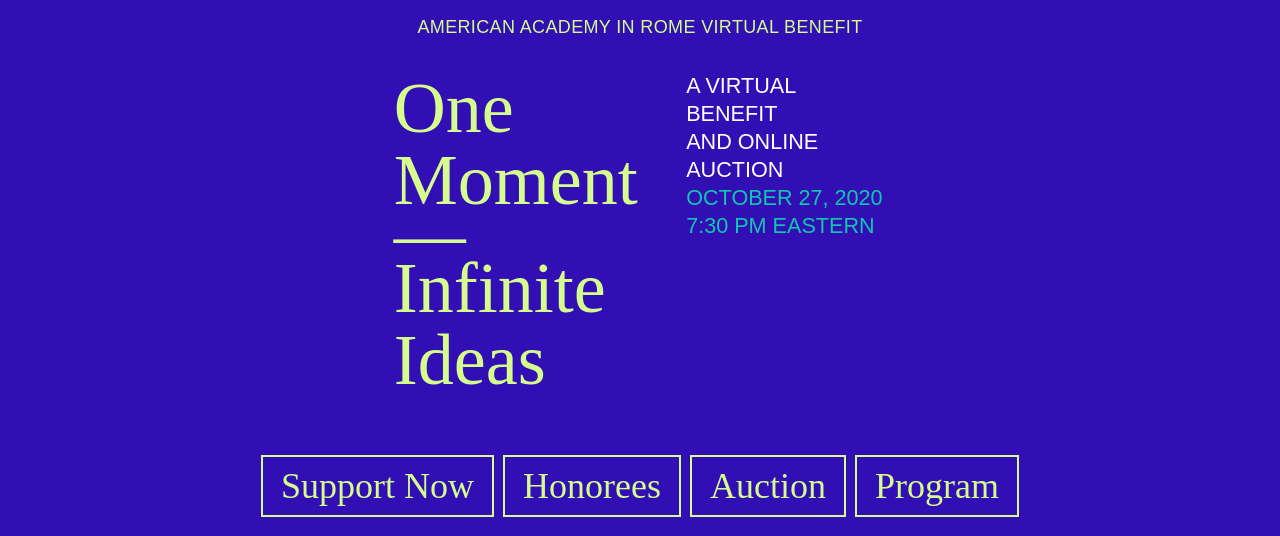
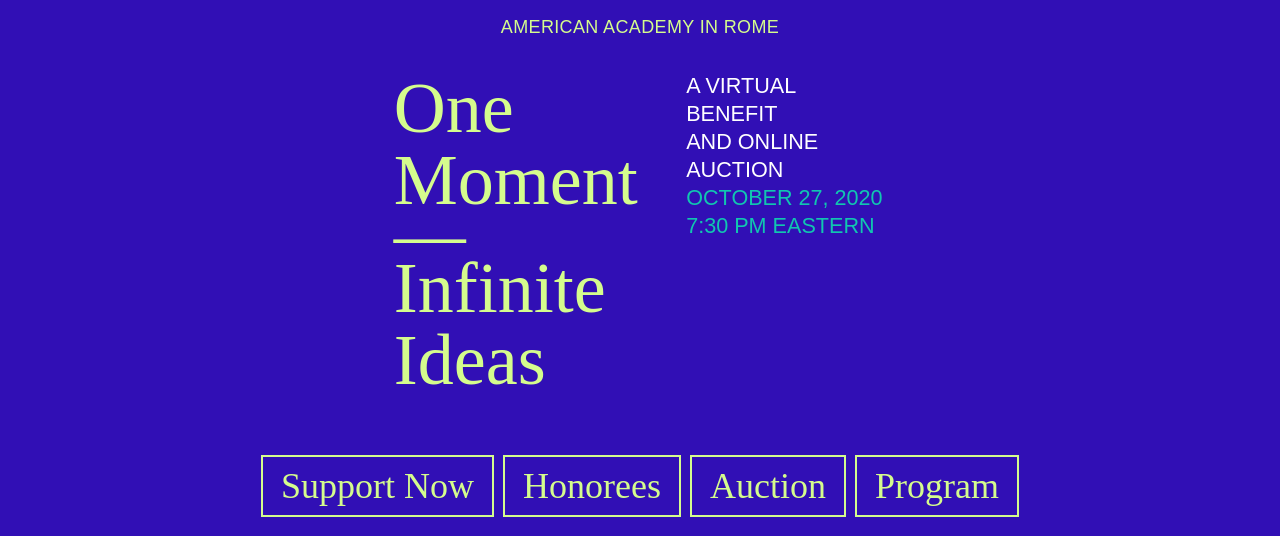
Before and after one commit to jasloe/webpack, a website: page dist/index.html in a window 1280 px wide. Shown: the top 536 px of the page. Drawn offline with Linux system fonts and the light colour scheme; no server answers; a web font is replaced by a local one.

Commit message:
force push index.html

```diff
--- a/dist/index.html
+++ b/dist/index.html
@@ -37,7 +37,7 @@
   <header id="menu">
     <div class="menu-wrapper">
       <div class="site-name">
-        American Academy in Rome Virtual Benefit
+        American Academy in Rome
       </div>
     </div>
   </header>
```
